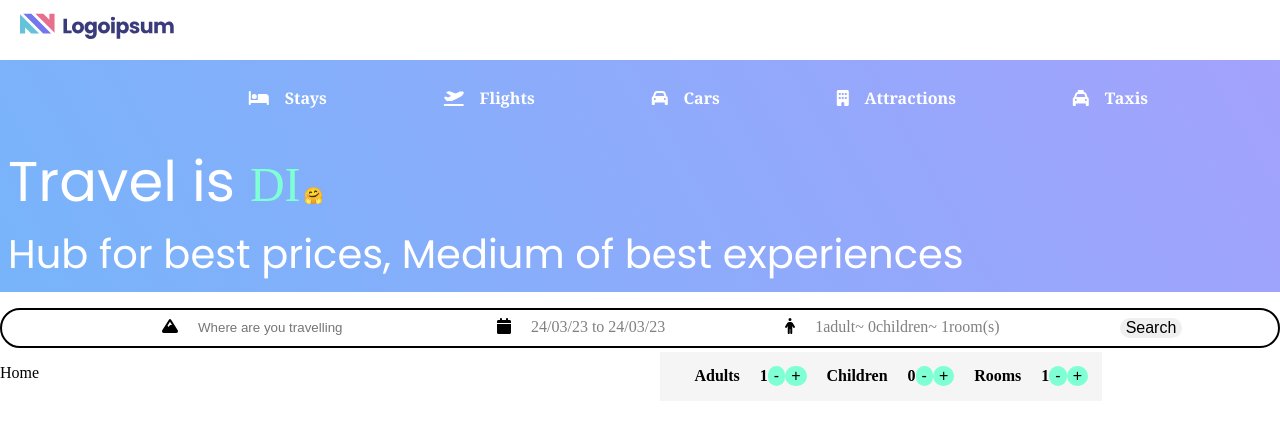
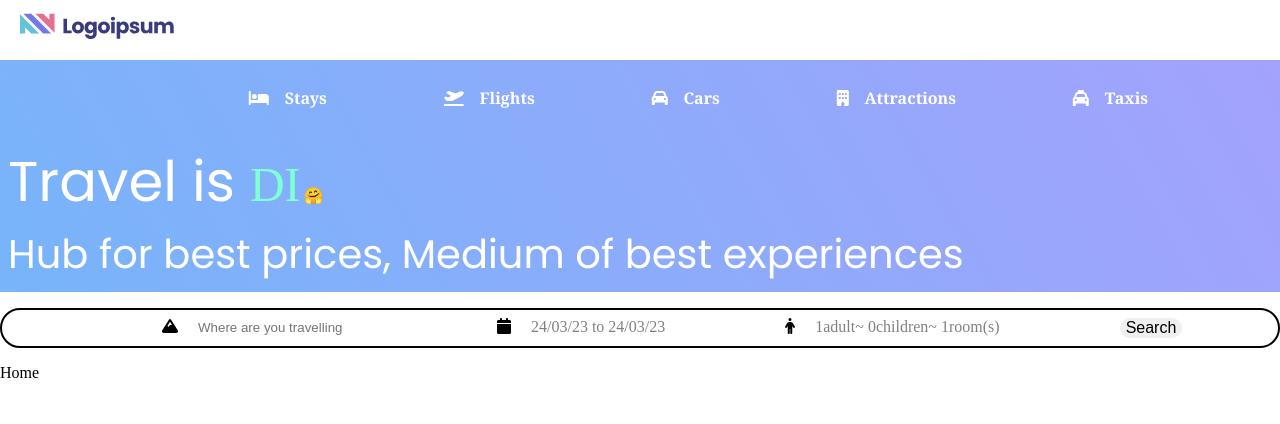
Before and after one commit to DevPipalia/Booking-web-app, a React (Create React App) app: page / in a window 1280 px wide. Shown: the top 424 px of the page. Built offline with nearby package versions, Linux system fonts and the light colour scheme.

Commit message:
handle options feature added

```diff
--- a/src/components/Header/Header.jsx
+++ b/src/components/Header/Header.jsx
@@ -37,6 +37,17 @@ function Header(){
         children:0,
         room:1
       })
+
+      const handleOption=(name, operation)=>{
+        setOptions(prev=>{return{
+          ...prev,
+          [name]:operation==="i"?options[name]+1:options[name]-1,
+        };
+      }
+      );
+      }
+
+
 
     return(
         <>
@@ -88,29 +99,30 @@ function Header(){
              </div>
              <div className="header-search-item">
             <FontAwesomeIcon className="icon" icon={faPerson} />
-             <span>{`${options.adult}adult~ ${options.children}children~  ${options.room}room(s)`}</span>
-             <div className="options">
+             <span onClick={()=>setOpenOptions(!openOptions)} className="open-options">{`${options.adult}adult~ ${options.children}children~  ${options.room}room(s)`}</span>
+             {openOptions&&<div className="options">
                <div className="option-item">
                   <span>Adults</span>
-                  <span className="option-counter-number">1</span>
-                  <button className="option-button-counter" >-</button>
-                  <button className="option-button-counter" >+</button>
+                  <span className="option-counter-number">{options.adult}</span>
+                  <button className="option-button-counter" onClick={()=> handleOption("adult","d")}>-</button>
+                  <button className="option-button-counter" onClick={()=> handleOption("adult","i")}>+</button>
                </div>
                <div className="option-item">
                   <span>Children</span>
-                  <span className="option-counter-number" >0</span>
-                  <button className="option-button-counter" >-</button>
+                  <span className="option-counter-number" >{options.children}</span>
+                  <button className="option-button-counter" onClick={()=> handleOption("children","d")} >-</button>
 
-                  <button className="option-button-counter" >+</button>
+                  <button className="option-button-counter" onClick={()=> handleOption("children","i")}>+</button>
                </div>
                <div className="option-item">
                   <span>Rooms</span>
-                  <span className="option-counter-number">1</span>
-                  <button className="option-button-counter" >-</button>
-                  <button className="option-button-counter" >+</button>
+                  <span className="option-counter-number">{options.room}</span>
+                  <button className="option-button-counter" onClick={()=> handleOption("room","d")}>-</button>
+                  <button className="option-button-counter" onClick={()=> handleOption("room","i")}>+</button>
                </div>
+             </div>}
              </div>
-             </div>
+
              <div className="header-search-item">
              <button>Search</button>
              </div>
--- a/src/components/Header/header.css
+++ b/src/components/Header/header.css
@@ -157,6 +157,11 @@ body{
     display: flex;
 }
 
+.open-options{
+    cursor: pointer;
+}
+
+
 .option-item span{
     font-weight: 900;
     color: black;
```
